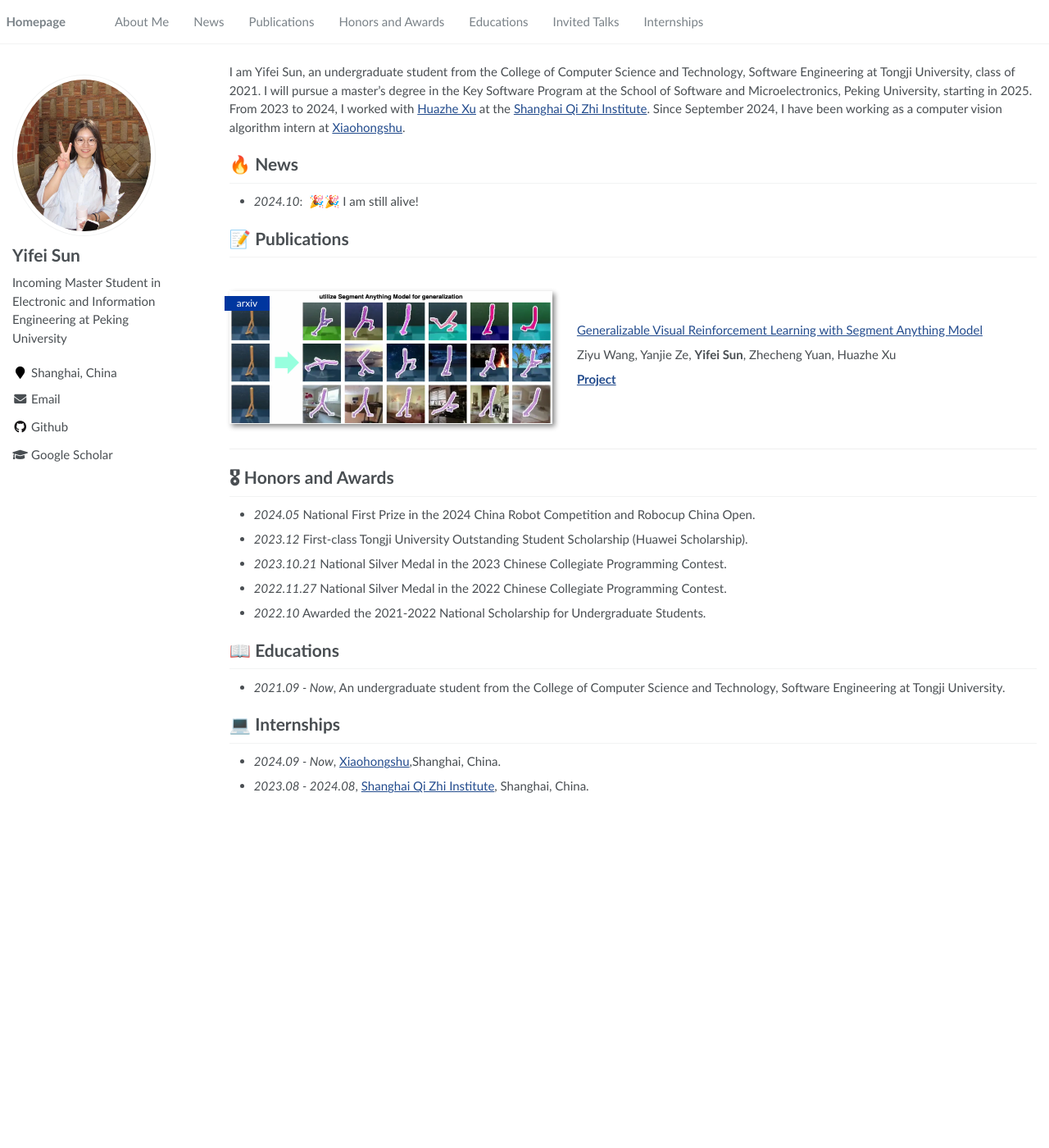
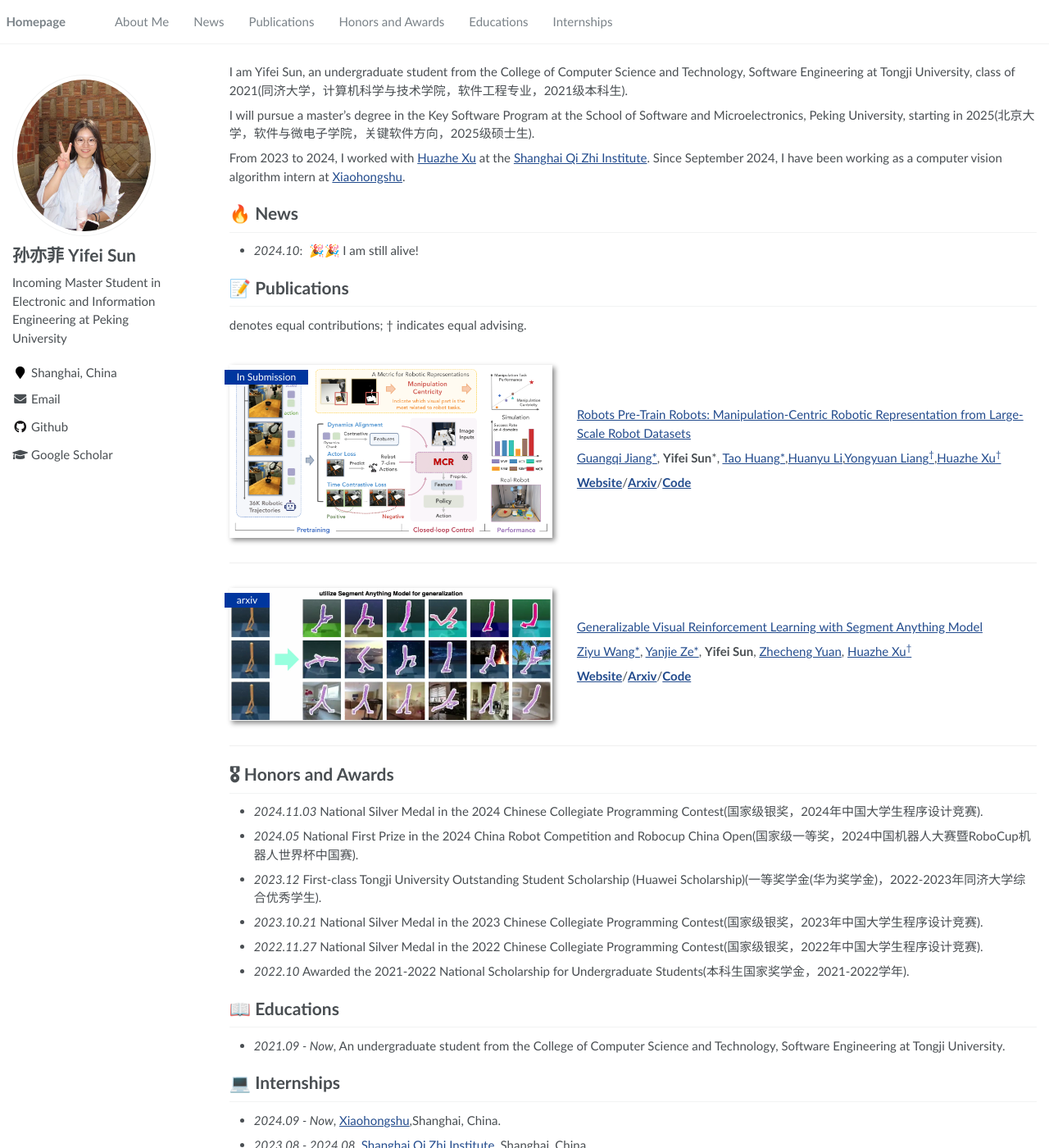
Before and after one commit to guangnianyuji/guangnianyuji.github.io, a Jekyll site: the page built from _pages/about.md, in a window 1280 px wide and 1400 px high. Shown: the whole window at 82% size. Built offline with Jekyll 4.4.1, drawn with Linux system fonts in a browser that asks for light colours; comment, search, counter and statistics services are not loaded.

Commit message:
add click num

```diff
--- a/Gemfile
+++ b/Gemfile
@@ -14,7 +14,8 @@ gem "github-pages", group: :jekyll_plugins
 # If you want to use Jekyll native, uncomment the line below.
 # To upgrade, run `bundle update`.
 
-# gem "jekyll"
+gem "jekyll"
+#gem 'jekyll', '~> 4.3'
 
 gem "wdm", "~> 0.1.0" if Gem.win_platform?
 
@@ -25,3 +26,5 @@ group :jekyll_plugins do
   gem 'jekyll-sitemap'
   gem 'hawkins'
 end
+
+gem 'nokogiri', '~> 1.16.7'
--- a/_config.yml
+++ b/_config.yml
@@ -9,7 +9,7 @@
 title                    : "Yifei Sun's Homepage"
 description              : ""
 repository               : ""
-google_scholar_stats_use_cdn : false
+google_scholar_stats_use_cdn : true
 
 # google analytics
 google_analytics_id      :  # get google_analytics_id from https://analytics.google.com/analytics/
@@ -21,7 +21,7 @@ baidu_site_verification  :  # get baidu_site_verification from https://ziyuan.ba
 
 # Site Author
 author:
-  name             : "Yifei Sun"
+  name             : "孙亦菲 Yifei Sun"
   avatar           : "images/avatar.jpg"
   bio              : "Incoming Master Student in Electronic and Information Engineering at Peking University"
   location         : "Shanghai, China"
@@ -161,3 +161,7 @@ compress_html:
   clippings: all
   ignore:
     envs: development
+
+# 示例配置
+# host: 127.0.0.1
+# port: 4000
--- a/_data/navigation.yml
+++ b/_data/navigation.yml
@@ -15,8 +15,8 @@ main:
   - title: "Educations"
     url: "/#-educations"
 
-  - title: "Invited Talks"
-    url: "/#-invited-talks"
+  # - title: "Invited Talks"
+  #   url: "/#-invited-talks"
 
   - title: "Internships"
     url: "/#-internships"
--- a/_layouts/default.html
+++ b/_layouts/default.html
@@ -5,6 +5,7 @@ layout: compress
 <!doctype html>
 <html lang="en" class="no-js">
   <head>
+    <script async src="//busuanzi.ibruce.info/busuanzi/2.3/busuanzi.pure.mini.js"></script>
     {% include head.html %}
     {% include head/custom.html %}
   </head>
@@ -29,5 +30,14 @@ layout: compress
 
     {% include scripts.html %}
 
+   <footer>
+      <div class="justify-content-center" style="text-align: center;">
+        总访问量 <span id="busuanzi_value_site_pv" /> 次
+        <!-- 本站访客数 <span id="busuanzi_value_site_uv" /> 人次 -->
+
+      </div>
+  </footer>
   </body>
+
+
 </html>
--- a/_pages/about.md
+++ b/_pages/about.md
@@ -17,8 +17,13 @@ redirect_from:
 
 <span class='anchor' id='about-me'></span>
 
-I am Yifei Sun, an undergraduate student from the College of Computer Science and Technology, Software Engineering at Tongji University, class of 2021. I will pursue a master's degree in the Key Software Program at the School of Software and Microelectronics, Peking University, starting in 2025. From 2023 to 2024, I worked with <a href="http://hxu.rocks/" target="_blank">Huazhe Xu</a> at the <a href="https://sqz.ac.cn/" target="_blank">Shanghai Qi Zhi Institute</a>. Since September 2024, I have been working as a computer vision algorithm intern at <a href="https://www.xiaohongshu.com/protocols/about" target="_blank">Xiaohongshu</a>.
+I am Yifei Sun, an undergraduate student from the College of Computer Science and Technology, Software Engineering at Tongji University, class of 2021(同济大学，计算机科学与技术学院，软件工程专业，2021级本科生).
 
+
+I will pursue a master's degree in the Key Software Program at the School of Software and Microelectronics, Peking University, starting in 2025(北京大学，软件与微电子学院，关键软件方向，2025级硕士生).
+
+
+From 2023 to 2024, I worked with <a href="http://hxu.rocks/" target="_blank">Huazhe Xu</a> at the <a href="https://sqz.ac.cn/" target="_blank">Shanghai Qi Zhi Institute</a>. Since September 2024, I have been working as a computer vision algorithm intern at <a href="https://www.xiaohongshu.com/protocols/about" target="_blank">Xiaohongshu</a>.
 
 
 
@@ -27,15 +32,30 @@ I am Yifei Sun, an undergraduate student from the College of Computer Science an
 <!-- - *2022.02*: &nbsp;🎉🎉 Lorem ipsum dolor sit amet, consectetur adipiscing elit. Vivamus ornare aliquet ipsum, ac tempus justo dapibus sit amet.  -->
 
 # 📝 Publications
+denotes equal contributions; † indicates equal advising.
+
+<div class='paper-box'><div class='paper-box-image'><div><div class="badge">In Submission</div><img src='images/mcr_overview.png' alt="sym" width="100%"></div></div>
+<div class='paper-box-text' markdown="1">
+
+[Robots Pre-Train Robots: Manipulation-Centric Robotic Representation from Large-Scale Robot Datasets](https://arxiv.org/pdf/2410.22325)
+
+[Guangqi Jiang\*](https://luccachiang.github.io/), **Yifei Sun**\*, [Tao Huang\*](https://taohuang13.github.io/),[Huanyu Li](https://github.com/xierhill),[Yongyuan Liang<sup>†</sup>](https://cheryyunl.github.io/),[Huazhe Xu<sup>†</sup>](http://hxu.rocks/)
+
+[**Website**](https://robots-pretrain-robots.github.io/)/[**Arxiv**](https://arxiv.org/abs/2410.22325)/[**Code**](https://github.com/luccachiang/robots-pretrain-robots)<strong><span class='show_paper_citations' data='NWmF6gsAAAAJ:u5HHmVD_uO8C'></span></strong>
+
+</div>
+</div>
+
 
 <div class='paper-box'><div class='paper-box-image'><div><div class="badge">arxiv</div><img src='images/sam-g.png' alt="sym" width="100%"></div></div>
 <div class='paper-box-text' markdown="1">
 
 [Generalizable Visual Reinforcement Learning with Segment Anything Model](https://yanjieze.com/SAM-G/paper.pdf)
 
-Ziyu Wang, Yanjie Ze, **Yifei Sun**, Zhecheng Yuan, Huazhe Xu
+[Ziyu Wang\*](https://wadiuvatzy.github.io/), [Yanjie Ze\*](https://yanjieze.com/), **Yifei Sun**, [Zhecheng Yuan](https://gemcollector.github.io/), [Huazhe Xu<sup>†</sup>](http://hxu.rocks/)
 
-[**Project**](https://yanjieze.com/SAM-G/) <strong><span class='show_paper_citations' data='DhtAFkwAAAAJ:ALROH1vI_8AC'></span></strong>
+[**Website**](https://yanjieze.com/SAM-G/)/[**Arxiv**](https://arxiv.org/abs/2312.17116)/[**Code**](https://github.com/wadiuvatzy/SAM-G)
+<!-- <strong><span class='show_paper_citations' data='DhtAFkwAAAAJ:ALROH1vI_8AC'>111</span></strong> -->
 
 </div>
 </div>
@@ -43,11 +63,12 @@ Ziyu Wang, Yanjie Ze, **Yifei Sun**, Zhecheng Yuan, Huazhe Xu
 <!-- - [Lorem ipsum dolor sit amet, consectetur adipiscing elit. Vivamus ornare aliquet ipsum, ac tempus justo dapibus sit amet](https://github.com), A, B, C, **CVPR 2020** -->
 
 # 🎖 Honors and Awards
-- *2024.05* National First Prize in the 2024 China Robot Competition and Robocup China Open.
-- *2023.12* First-class Tongji University Outstanding Student Scholarship (Huawei Scholarship).
-- *2023.10.21* National Silver Medal in the 2023 Chinese Collegiate Programming Contest.
-- *2022.11.27* National Silver Medal in the 2022 Chinese Collegiate Programming Contest.
-- *2022.10* Awarded the 2021-2022 National Scholarship for Undergraduate Students.
+- *2024.11.03* National Silver Medal in the 2024 Chinese Collegiate Programming Contest(国家级银奖，2024年中国大学生程序设计竞赛).
+- *2024.05* National First Prize in the 2024 China Robot Competition and Robocup China Open(国家级一等奖，2024中国机器人大赛暨RoboCup机器人世界杯中国赛).
+- *2023.12* First-class Tongji University Outstanding Student Scholarship (Huawei Scholarship)(一等奖学金(华为奖学金)，2022-2023年同济大学综合优秀学生).
+- *2023.10.21* National Silver Medal in the 2023 Chinese Collegiate Programming Contest(国家级银奖，2023年中国大学生程序设计竞赛).
+- *2022.11.27* National Silver Medal in the 2022 Chinese Collegiate Programming Contest(国家级银奖，2022年中国大学生程序设计竞赛).
+- *2022.10* Awarded the 2021-2022 National Scholarship for Undergraduate Students(本科生国家奖学金，2021-2022学年).
 
 # 📖 Educations
 - *2021.09 - Now*, An undergraduate student from the College of Computer Science and Technology, Software Engineering at Tongji University.
--- /dev/null
+++ b/package.json
@@ -0,0 +1,5 @@
+{
+	"devDependencies": {
+		"busuanzi.pure.js": "^1.0.3"
+	}
+}
```
Also changed, not shown: README.md (added, +1 -0 lines), _pages/example_about.md (added, +58 -0 lines), assets/js/plugins/busuanzi.js (added, +13 -0 lines), pnpm-lock.yaml (added, +22 -0 lines), Gemfile.lock, images/mcr_overview.png (added), 1 other file.
